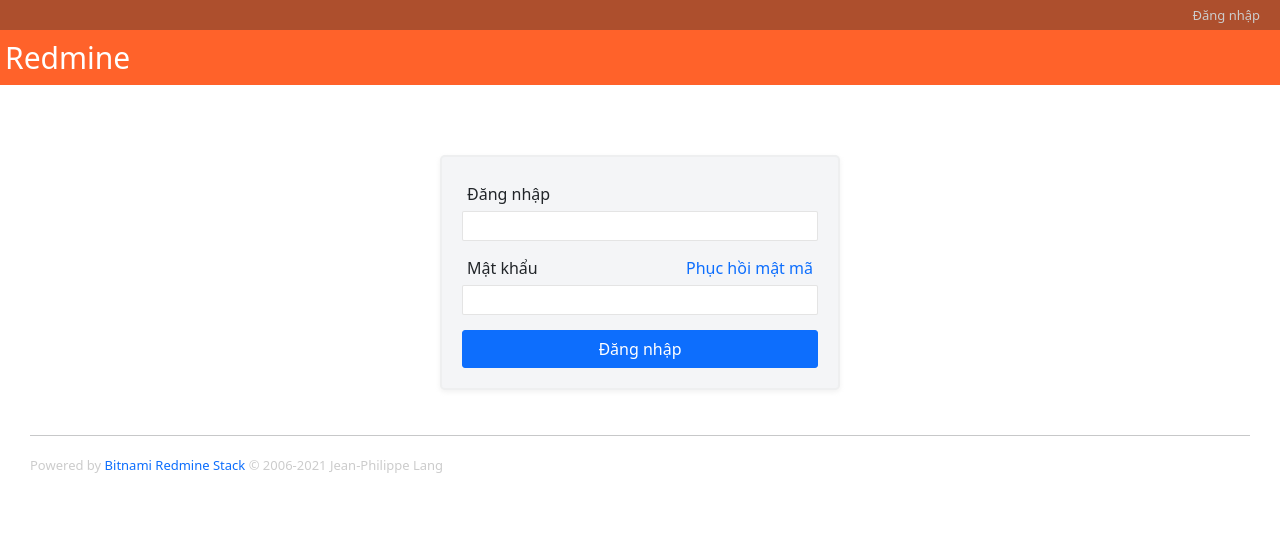
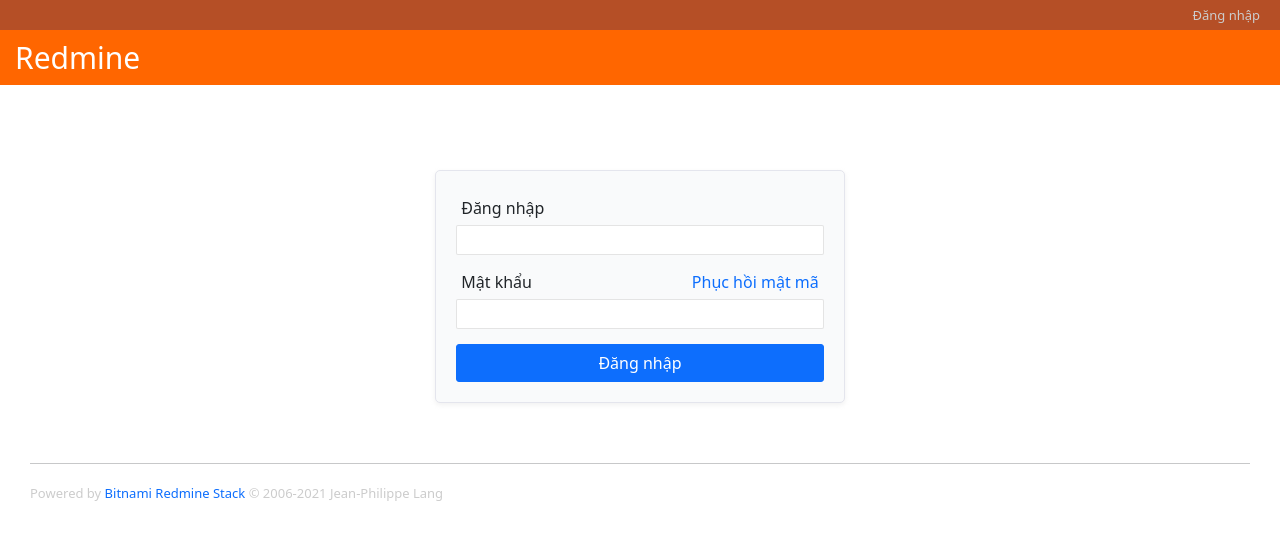
Before and after one commit to dieumy8104/redmine_template, a plain HTML site: page login.html in a window 1280 px wide. Drawn offline with Linux system fonts and the light colour scheme.

Commit message:
feature #5 create login page

```diff
--- a/styles/styles.css
+++ b/styles/styles.css
@@ -4,6 +4,7 @@
     padding: 0;
 }
 
+/* Section Login Page Heading */
 .section-login-page-heading {
     width: 100%;
     min-width: 320px;
@@ -11,7 +12,7 @@
 
 .section-login-page-heading-login {
     height: 30px;
-    background-color: rgba(158, 47, 6, 0.842);
+    background-color: hsl(17.2deg 65.3% 42.94%);
 
 }
 
@@ -25,13 +26,54 @@
     cursor: pointer;
 }
 
+/* End Section Login Page Heading*/
+/* Section Login Page Heading Logo */
 .section-login-page-heading-logo {
-    background-color: rgba(255, 68, 0, 0.836);
+    background-color: hsl(24deg 100% 50%);
     height: 55px;
     min-width: 320px;
 }
 
+.section-login-page-heading-logo-menu-span {
+    color: white;
+    font-size: 30px;
+    line-height: 55px;
+    padding-left: 15px;
+    font-weight: 500;
+}
 
+/* End Section Login Page Heading Login */
+/* Section Login Page Form */
+.section-login-page-form-login-password {
+    margin-top: 15px;
+}
+
+.section-login-page-form-login-account-title,
+.section-login-page-form-login-password-title {
+    font-weight: 500;
+    margin: 5px;
+}
+
+.section-login-page-form-login-button button {
+    width: 100%;
+    margin-top: 15px;
+    border-radius: 3px;
+}
+
+/* End Section Login Page Form */
+/* Section Login Page Footer */
+.section-login-page-footer {
+    min-width: 320px;
+}
+
+.section-login-page-footer-information {
+    padding-left: 30px;
+    font-size: 13px;
+    color: #ccc;
+}
+
+/* End Section Login Page Footer */
+/* Section Login Page Heading Login Menu */
 .section-login-page-heading-login-menu-sidebar-list {
     list-style: none;
     width: 250px;
@@ -42,6 +84,14 @@
     position: absolute;
     right: 0;
     top: 0;
+}
+
+.section-login-page-heading-login-menu-close-sidebar {
+    height: 100vh;
+    width: calc(100% - 250px);
+    position: absolute;
+    top: 0;
+    left: 0;
 }
 
 .section-login-page-heading-login-menu-sidebar-list-item a {
@@ -61,21 +111,15 @@
     padding: 5px 0 0 15px;
 }
 
-.section-login-page-heading-logo-menu-span {
-    color: white;
-    font-size: 30px;
-    line-height: 55px;
-    padding-left: 5px;
-    font-weight: 500;
-}
+/* End Section Login Page Heading Login Menu */
+/* For Mobile Phone Devices */
+@media screen and (max-width: 479px) {
+    .section-login-page-form {
+        width: 32%;
+        min-width: 300px;
+        margin: 40px auto 40px auto;
+    }
 
-.section-login-page-form {
-    max-width: 400px;
-    min-width: 320px;
-    margin: 70px auto 45px auto;
-}
-
-@media screen and (max-width: 479px) {
     .section-login-page-heading-login {
         display: none;
     }
@@ -99,10 +143,8 @@
 
     .section-login-page-form-login-account-input,
     .section-login-page-form-login-password-input {
-
         background-color: #f4f5f7;
         border-radius: 2px;
-
     }
 
     .section-login-page-heading-login-menu {
@@ -110,7 +152,14 @@
     }
 }
 
+/* For Tablets & PC Devices */
 @media screen and (min-width: 480px) {
+    .section-login-page-form {
+        width: 32%;
+        min-width: 300px;
+        margin: 85px auto 60px auto;
+    }
+
     .section-login-page-heading-login-menu {
         display: none;
     }
@@ -124,8 +173,8 @@
     }
 
     .section-login-page-form-login {
-        background-color: #f4f5f7;
-        border: 2px solid #eeeff0f6;
+        background-color: hsl(210deg 20% 98.04%);
+        border: 1px solid hsl(233.33deg 20% 91.18%);
         padding: 20px;
         border-radius: 5px;
         box-shadow: rgba(185, 183, 183, 0.2) 0px 2px 5px 0px;
@@ -138,38 +187,4 @@
     }
 }
 
-.section-login-page-form-login-password {
-    margin-top: 15px;
-}
-
-.section-login-page-form-login-account-title,
-.section-login-page-form-login-password-title {
-    font-weight: 500;
-    margin: 5px;
-}
-
-.section-login-page-form-login-button button {
-    width: 100%;
-    margin-top: 15px;
-    border-radius: 3px;
-}
-
-.section-login-page-footer {
-    min-width: 320px;
-}
-
-.section-login-page-footer-information {
-    padding-left: 30px;
-    font-size: 13px;
-    color: #ccc;
-}
-
-.section-login-page-heading-login-menu-close-sidebar {
-    height: 100vh;
-    width: calc(100% - 250px);
-    position: absolute;
-    top: 0;
-    left: 0;
-}
-
 /* End Create Login Page */
```
Also changed, not shown: login.html (renamed from index.html, +8 -4 lines).
